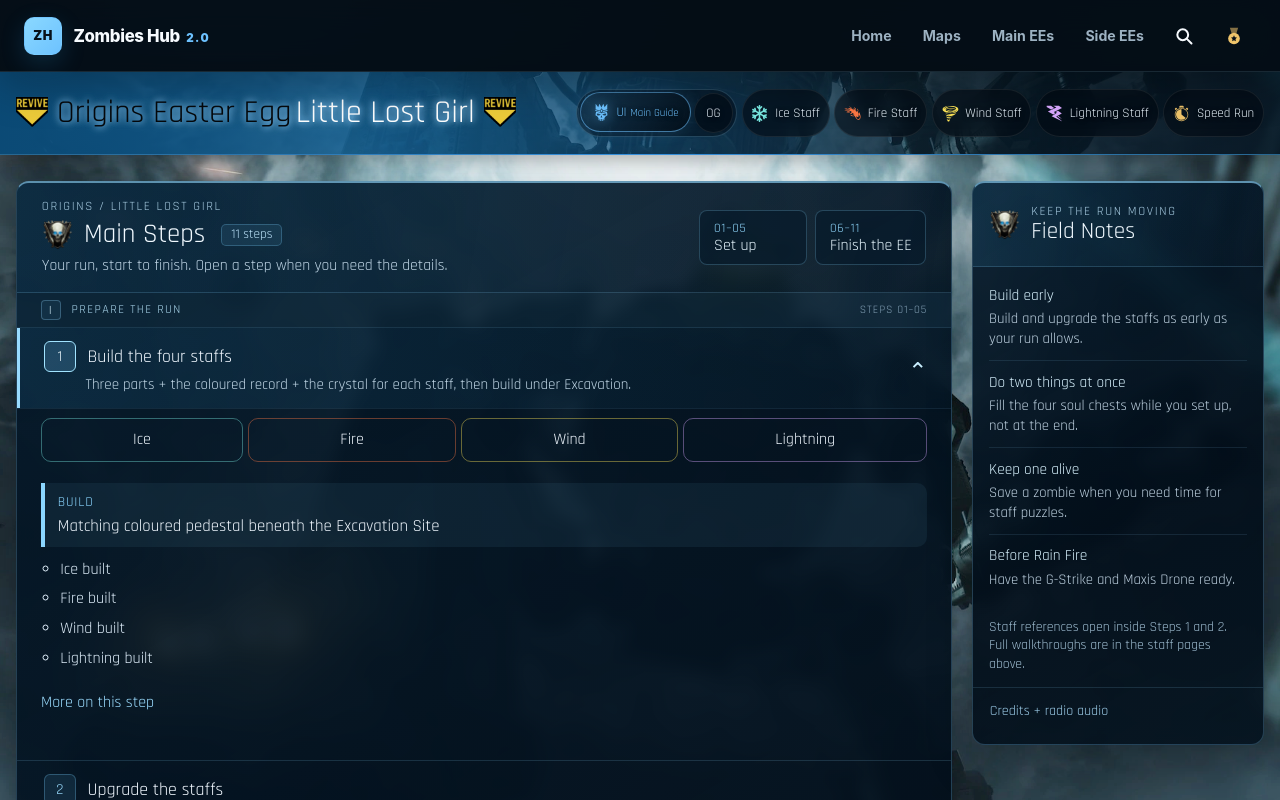
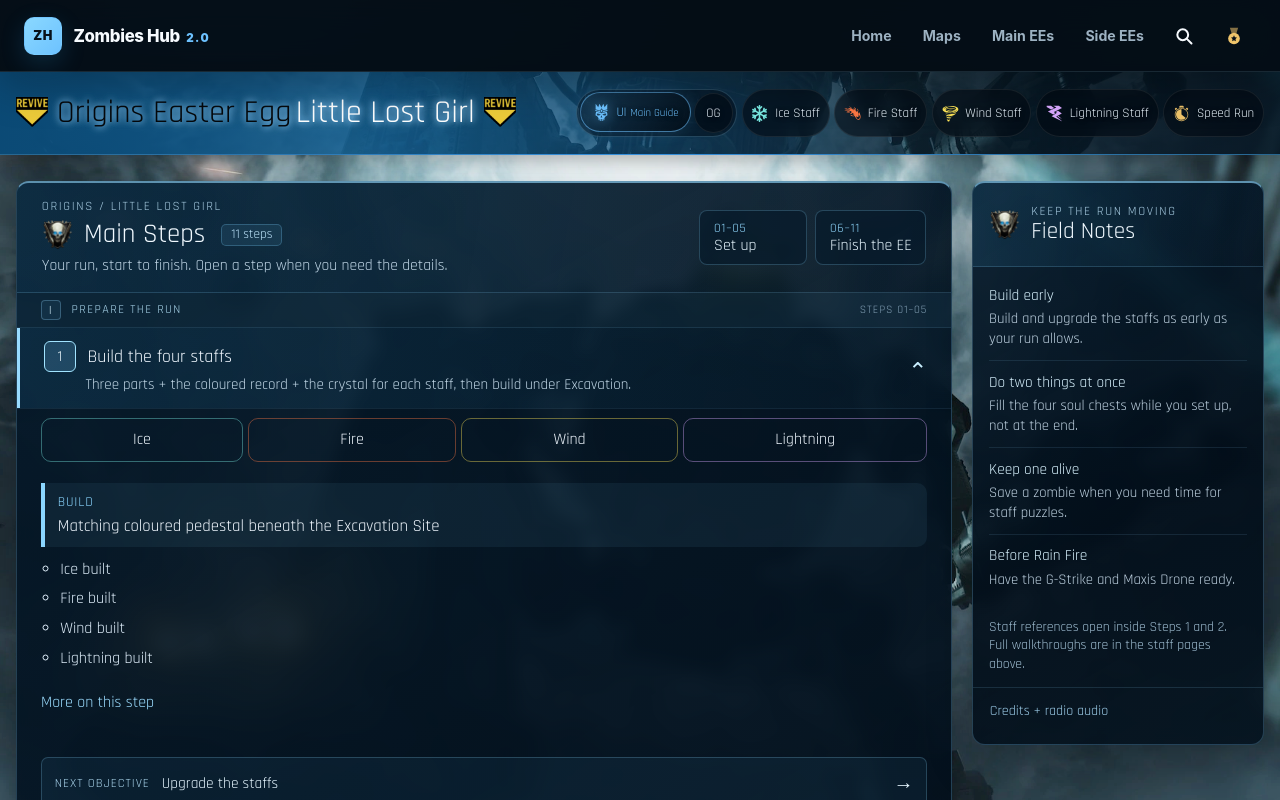
Before and after one commit to PHTMGatt/Zombies-Hub-2.0, a React (Vite) app: page /maps/origins in a window 1280 px wide. Both pictures are taken after a click on the heading 484 px from the left and 368 px from the top of the page. Shown: the top 800 px of the page. Built offline with nearby package versions, Linux system fonts and the light colour scheme.

Commit message:
feat(origins): contextual next-objective navigation in compact guide

```diff
--- a/maps/origins/src/Styles/PageStyles/MainGuide.css
+++ b/maps/origins/src/Styles/PageStyles/MainGuide.css
@@ -518,3 +518,37 @@
   .origins-module .origins-guide .guide-seq__step-summary,
   .origins-module .origins-guide .guide-seq__step-chevron { transition: none; }
 }
+
+/* Contextual onward action appears only inside an expanded Origins step. */
+.origins-module .origins-guide .guide-seq__next {
+  display: flex;
+  align-items: center;
+  flex-wrap: wrap;
+  gap: 0.4rem 0.75rem;
+  min-height: 44px;
+  margin-top: 0.35rem;
+  padding: 0.65rem 0.8rem;
+  border: 1px solid rgba(142, 218, 255, 0.22);
+  border-radius: 7px;
+  background: rgba(80, 159, 210, 0.08);
+  color: #e6f6ff;
+  text-decoration: none;
+  transition: background-color 140ms ease, border-color 140ms ease;
+}
+.origins-module .origins-guide .guide-seq__next:hover,
+.origins-module .origins-guide .guide-seq__next:focus-visible {
+  border-color: rgba(155, 226, 255, 0.7);
+  background: rgba(80, 159, 210, 0.17);
+}
+.origins-module .origins-guide .guide-seq__next span:first-child {
+  color: #acd6ed;
+  font-size: 0.78rem;
+  font-weight: 700;
+  letter-spacing: 0.08em;
+  text-transform: uppercase;
+}
+.origins-module .origins-guide .guide-seq__next strong { font-size: 0.96rem; font-weight: 700; }
+.origins-module .origins-guide .guide-seq__next span:last-child { margin-left: auto; font-size: 1.25rem; }
+@media (prefers-reduced-motion: reduce) {
+  .origins-module .origins-guide .guide-seq__next { transition: none; }
+}
--- a/shared/guide/GuideSteps.jsx
+++ b/shared/guide/GuideSteps.jsx
@@ -13,7 +13,7 @@ import './guide.css';
  * Step shape: { id, title, goal, refs, tasks: [{ id, label, hint? }], how, problems, critical, video, links }.
  * A tabs ref's tabs may add their own `problems` and `links`, shown only while that tab is selected.
  */
-function StepItem({ step, collapsibleReferences = false, compactAccordion = false }) {
+function StepItem({ step, nextStep, accordionName, collapsibleReferences = false, compactAccordion = false }) {
   const [variant, setVariant] = useState(null);
   const tabsRef = step.refs?.find((ref) => ref.type === 'tabs');
   const activeTab = tabsRef ? (tabsRef.tabs.find((tab) => tab.id === variant) ?? (collapsibleReferences ? null : tabsRef.tabs[0])) : null;
@@ -106,7 +106,7 @@ function StepItem({ step, collapsibleReferences = false, compactAccordion = fals
             <small>{step.id === 'build-staffs' ? 'STEPS 01–05' : 'STEPS 06–11'}</small>
           </div>
         ) : null}
-        <details className="guide-seq__step-disclosure" name="origins-main-guide-steps">
+        <details className="guide-seq__step-disclosure" name={accordionName}>
           <summary className="guide-seq__step-summary">
             <div className="guide-seq__step-summary-text">
               <h3>{step.title}</h3>
@@ -114,7 +114,16 @@ function StepItem({ step, collapsibleReferences = false, compactAccordion = fals
             </div>
             <span className="guide-seq__step-chevron" aria-hidden="true">⌄</span>
           </summary>
-          <div className="guide-seq__step-body">{stepDetails}</div>
+          <div className="guide-seq__step-body">
+            {stepDetails}
+            {nextStep && (
+              <a className="guide-seq__next" href={`#${nextStep.id}`} aria-label={`Next step: ${nextStep.title}`}>
+                <span>Next objective</span>
+                <strong>{nextStep.title}</strong>
+                <span aria-hidden="true">→</span>
+              </a>
+            )}
+          </div>
         </details>
         {keyPlacements.length > 0 && (
           <ul className="guide-seq__step-glance" aria-label="Staff placement quick reference">
@@ -153,7 +162,7 @@ const pinnedBottom = () => Math.max(0, ...[...document.querySelectorAll('.hub-he
   .filter((element) => ['fixed', 'sticky'].includes(getComputedStyle(element).position))
   .map((element) => element.getBoundingClientRect().bottom));
 
-export default function GuideSteps({ label, steps, footer, collapsibleReferences = false, compactAccordion = false }) {
+export default function GuideSteps({ label, steps, footer, collapsibleReferences = false, compactAccordion = false, accordionName = 'origins-main-guide-steps' }) {
   const { hash, search } = useLocation();
 
   // The map chunk loads after the app shell has already tried to scroll to #<step>; finish the job here.
@@ -184,7 +193,7 @@ export default function GuideSteps({ label, steps, footer, collapsibleReferences
   return (
     <section className="guide" aria-label={`${label} guide`}>
       <ol className="guide-seq">
-        {steps.map((step) => <StepItem key={step.id} step={step} collapsibleReferences={collapsibleReferences} compactAccordion={compactAccordion} />)}
+        {steps.map((step, index) => <StepItem key={step.id} step={step} nextStep={steps[index + 1]} accordionName={accordionName} collapsibleReferences={collapsibleReferences} compactAccordion={compactAccordion} />)}
       </ol>
       {footer && <div className="guide-seq__footer">{footer}</div>}
     </section>
```
Also changed, not shown: 1 other file (tests, documents, lock files or other folders).
